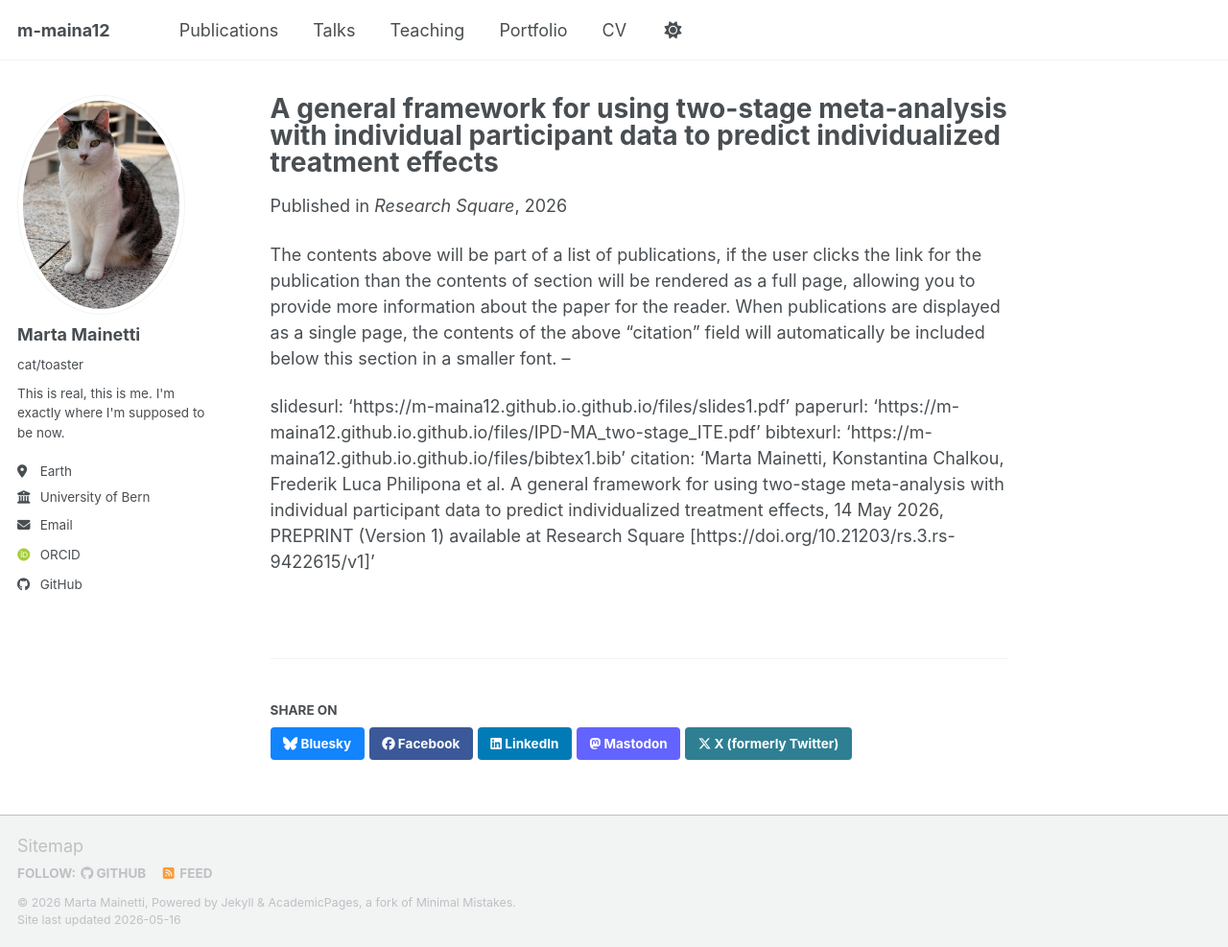
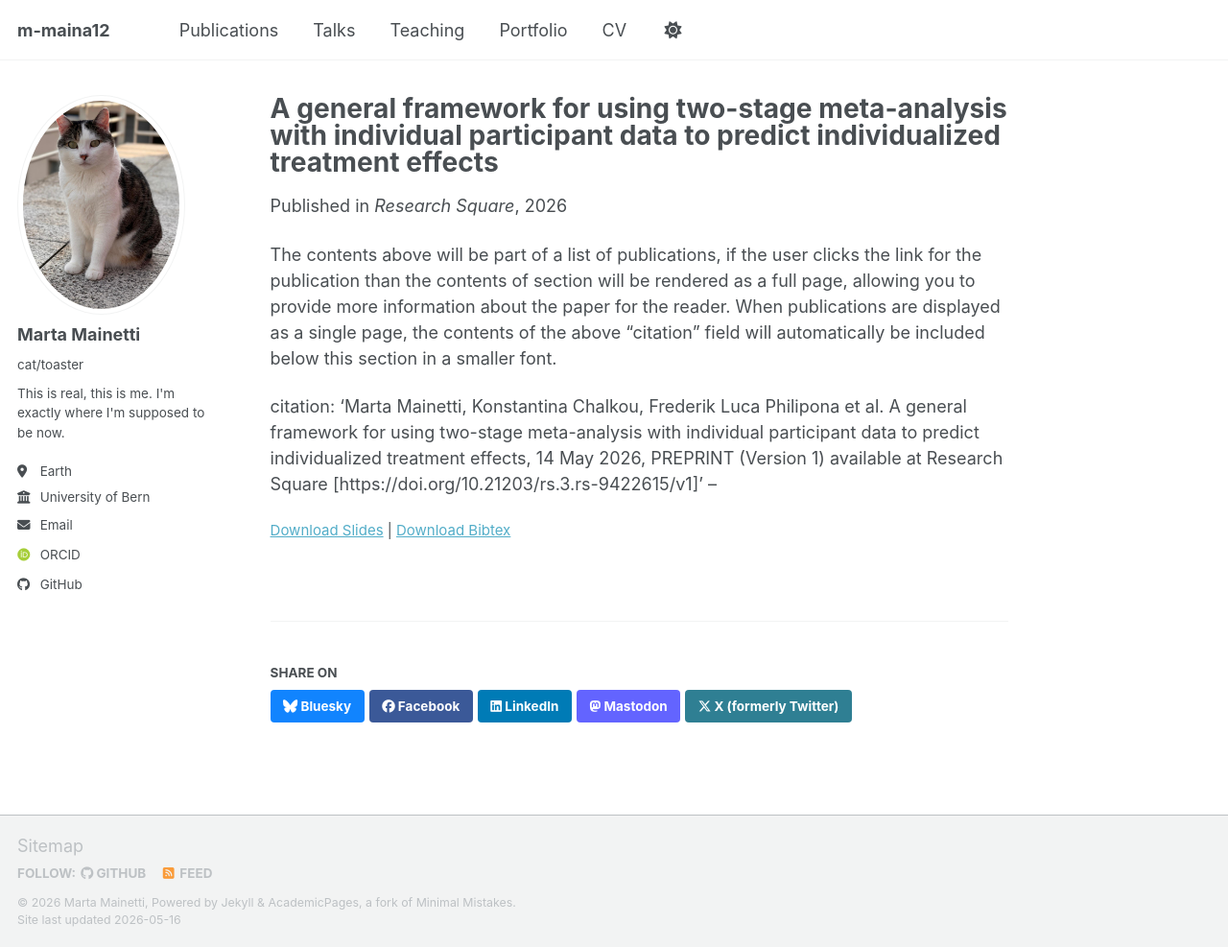
Before and after one commit to m-maina12/m-maina12.github.io, a Jekyll site: the page built from _publications/2026-05-14 Two stage IPD-MA ITE.md, in a window 1280 px wide and 987 px high. Shown: the whole window at 96% size. Built offline with Jekyll 4.4.1, drawn with Linux system fonts in a browser that asks for light colours; some web fonts are replaced; a script bundle is joined from its source files by our own code; library files that are not in the unit come from our copies.

Commit message:
Update 2026-05-14 Two stage IPD-MA ITE.md

```diff
--- a/_publications/2026-05-14 Two stage IPD-MA ITE.md
+++ b/_publications/2026-05-14 Two stage IPD-MA ITE.md
@@ -6,10 +6,10 @@
 excerpt: 'This paper is about the first Aim of my PhD. Second Aim will follow at some point.'
 date: 2026-05-14
 venue: 'Research Square'
----
-The contents above will be part of a list of publications, if the user clicks the link for the publication than the contents of section will be rendered as a full page, allowing you to provide more information about the paper for the reader. When publications are displayed as a single page, the contents of the above "citation" field will automatically be included below this section in a smaller font. --
-
 slidesurl: 'https://m-maina12.github.io.github.io/files/slides1.pdf'
 paperurl: 'https://m-maina12.github.io.github.io/files/IPD-MA_two-stage_ITE.pdf'
 bibtexurl: 'https://m-maina12.github.io.github.io/files/bibtex1.bib'
-citation: 'Marta Mainetti, Konstantina Chalkou, Frederik Luca Philipona et al. A general framework for using two-stage meta-analysis with individual participant data to predict individualized treatment effects, 14 May 2026, PREPRINT (Version 1) available at Research Square [https://doi.org/10.21203/rs.3.rs-9422615/v1]'
+---
+The contents above will be part of a list of publications, if the user clicks the link for the publication than the contents of section will be rendered as a full page, allowing you to provide more information about the paper for the reader. When publications are displayed as a single page, the contents of the above "citation" field will automatically be included below this section in a smaller font.
+
+citation: 'Marta Mainetti, Konstantina Chalkou, Frederik Luca Philipona et al. A general framework for using two-stage meta-analysis with individual participant data to predict individualized treatment effects, 14 May 2026, PREPRINT (Version 1) available at Research Square [https://doi.org/10.21203/rs.3.rs-9422615/v1]' --
```
